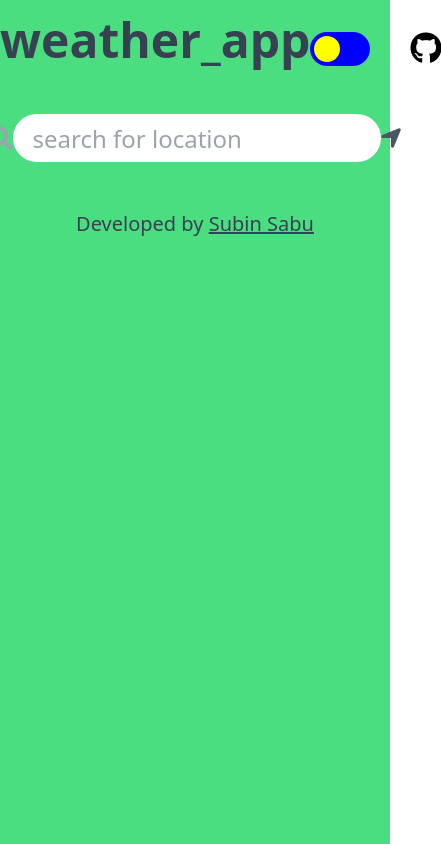
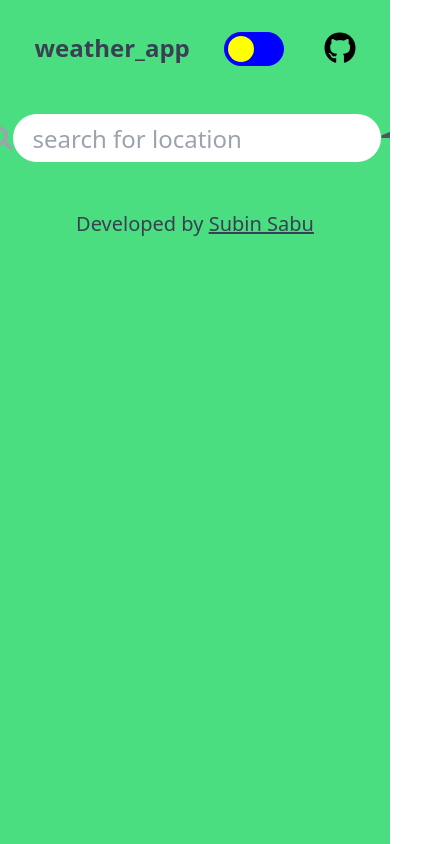
Before and after one commit to dev-subin/weatherapp, a React (Create React App) app: page / in a window 390 px wide. Shown: the whole page, 441 px wide, since content can reach past the window. Built offline with nearby package versions, Linux system fonts and the light colour scheme.

Commit message:
deploy settings\

```diff
--- a/src/WeatherApp.js
+++ b/src/WeatherApp.js
@@ -25,11 +25,11 @@ const WeatherApp = () => {
       });
   };
   return (
-    <div className={`bg-green-400 dark:bg-black h-[100vh] w-screen ${darkMode && "dark"}`}>
+    <div className={`bg-green-400 dark:bg-black h-[100vh] w-screen overflow-hidden ${darkMode && "dark"}`}>
       <div className="dark:bg-[#012346] h-[100vh] w-screen">
       <div className="flex place-content-evenly">
-        <div className="bg-green-400 h[100vh]">
-          <h1 className="text-5xl text-gray-700 dark:text-white font-bold  mt-4 md:mt-36">
+        <div className=" h[100vh]  mt-8 md:mt-36">
+          <h1 className="text-2xl md:text-5xl text-gray-700 dark:text-white font-bold ">
            weather_app
           </h1>
         </div>
@@ -50,7 +50,7 @@ handleClick()
      <div>
         <div className="mt-12">
           <div className="flex justify-center items-center">
-            <div className=" w-10/12 md:w-8/12 flex flex-row justify-center items-center bg-white dark:bg-black outline-none rounded-full h-12 dark:text-white">
+            <div className=" w-11/12 md:w-8/12 flex flex-row justify-center items-center bg-white dark:bg-black outline-none rounded-full h-12 dark:text-white">
               <i className="fa-solid fa-magnifying-glass fa-xl ml-5 text-gray-400 font-bold"> </i>
               <input
                 type="text"
```
